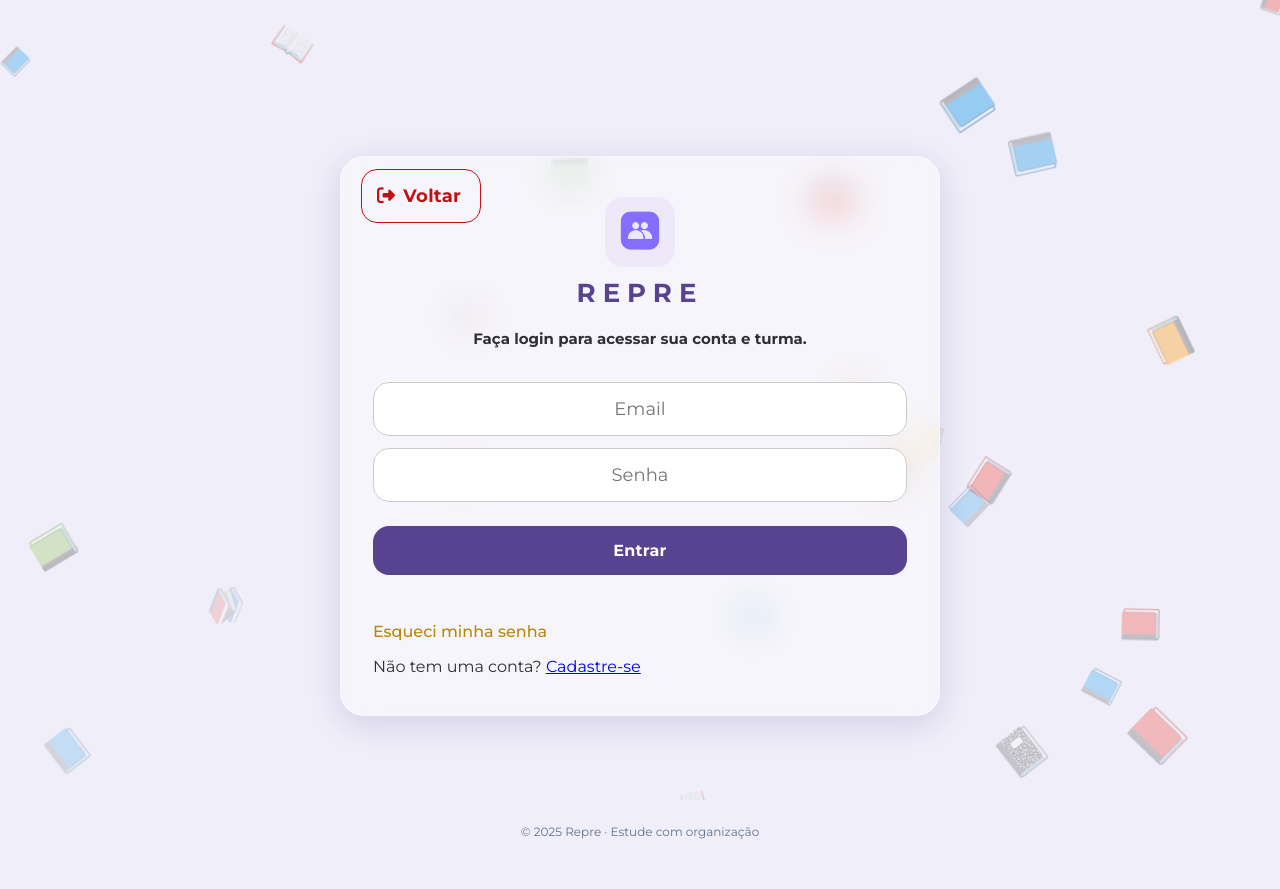
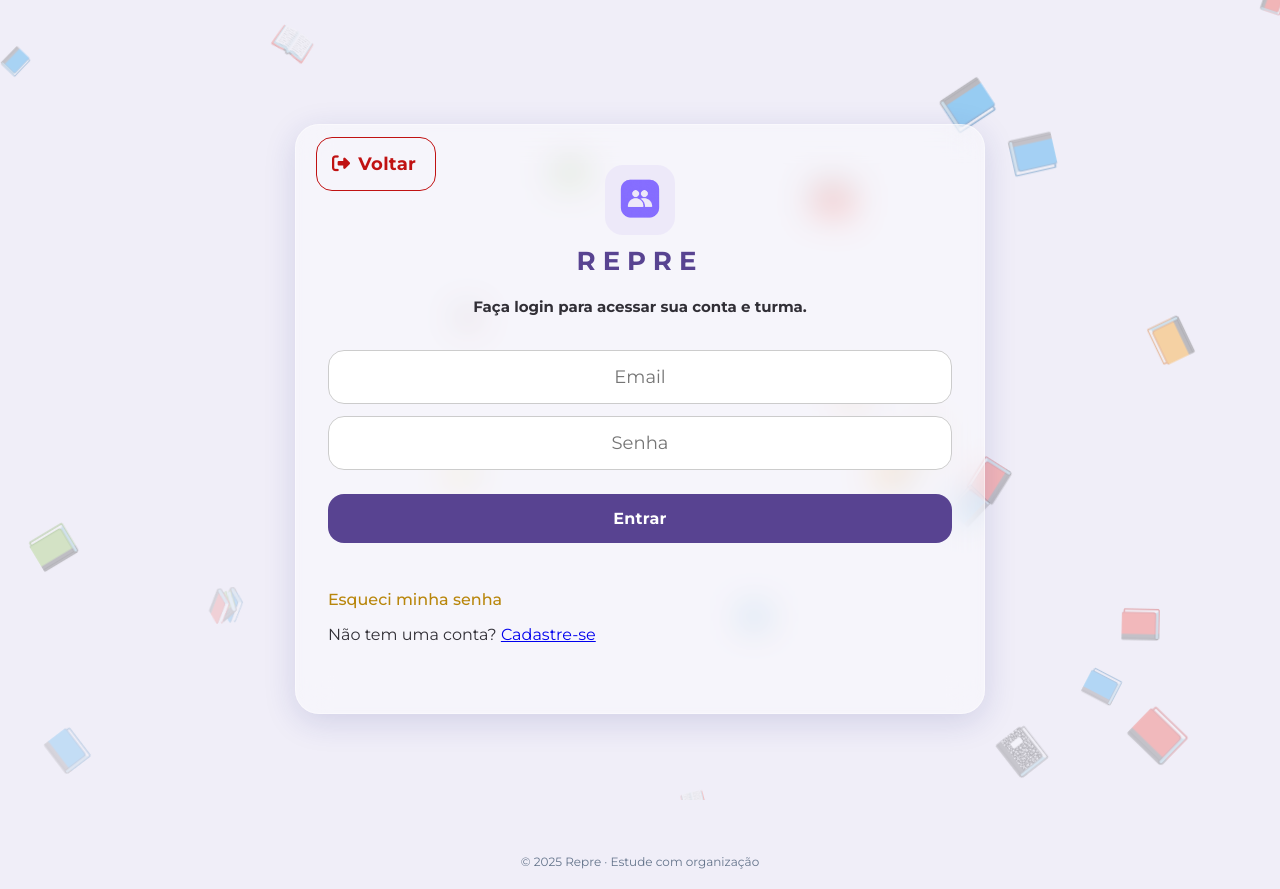
Before and after one commit to kkayto/REPRE-2.0, a plain HTML site: page login.html in a window 1280 px wide. Before the commit the page ends 859 px from the top, so only its background shows below. Drawn offline with Linux system fonts and the light colour scheme.

Commit message:
Refactor login.css styles for improved layout

```diff
--- a/login.css
+++ b/login.css
@@ -71,8 +71,8 @@ body {
     position: relative;
     z-index: 10;
     width: 100%;
-    max-width: 600px;
-    height: 560px;
+    max-width: 690px;
+    height: 590px;
     background: rgba(255, 255, 255, 0.4);
     backdrop-filter: blur(16px);
     -webkit-backdrop-filter: blur(16px);
@@ -80,7 +80,7 @@ body {
     border-radius: 24px;
     padding: 2.5rem 2rem;
     box-shadow: 0 8px 32px 0 rgba(31, 38, 135, 0.15);
-    top: 16vh;
+    top: 12vh;
 }
 
 .card-login-header {
```
